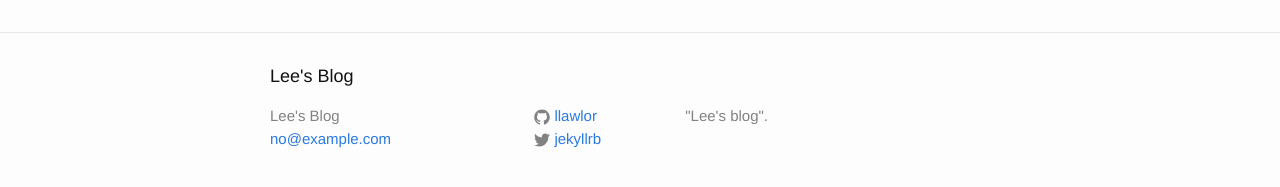
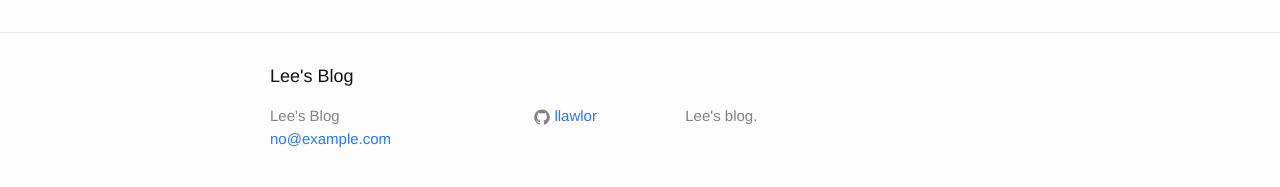
Before and after one commit to llawlor/llawlor.github.io, a Jekyll site: the page built from about.md, in a window 1280 px wide. Shown: the part 318-505 px from the top of the page. Built offline with Jekyll 4.4.1, drawn with Linux system fonts in a browser that asks for light colours; part of the change alters nothing that is shown.

Commit message:
remove default twitter name and email

```diff
--- a/_config.yml
+++ b/_config.yml
@@ -8,11 +8,10 @@
 # Site settings
 title: "Lee's Blog"
 email: no@example.com
-description: > # this means to ignore newlines until "baseurl:"
-  "Lee's blog".
+description: "Lee's blog."
 baseurl: "" # the subpath of your site, e.g. /blog
 url: "http://llawlor.github.io" # the base hostname & protocol for your site
-twitter_username: jekyllrb
+twitter_username:
 github_username:  llawlor
 
 # Build settings
```
